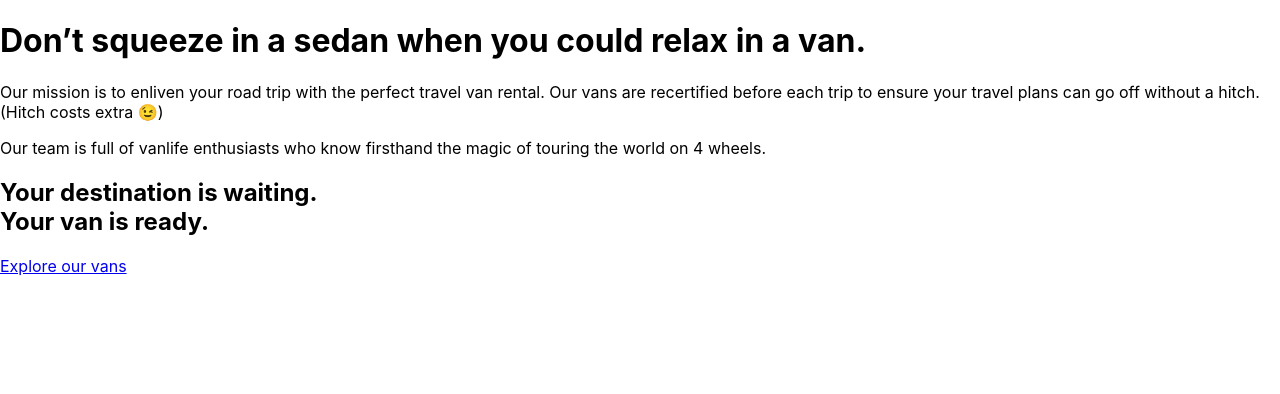
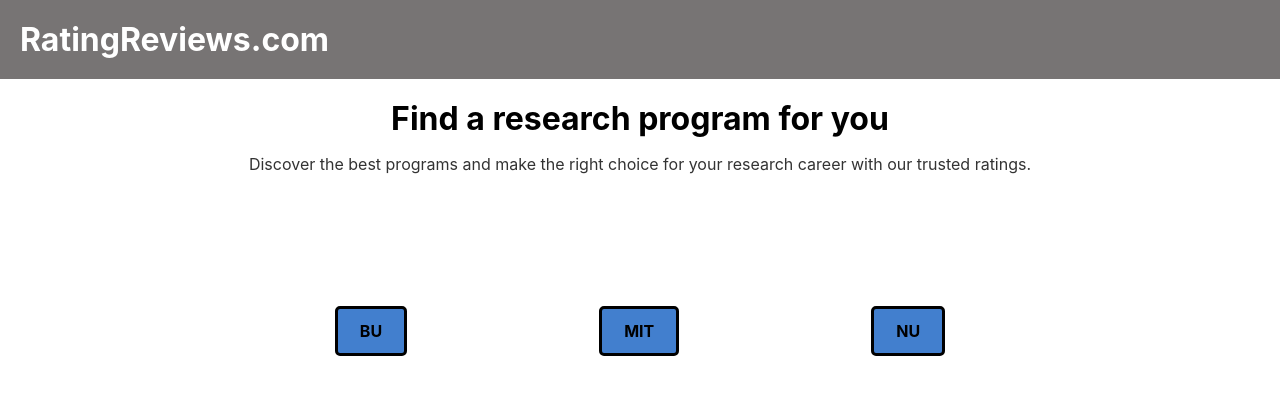
Before and after one commit to NoahRobit72/ReactTest, a React (Create React App) app in the folder research-app/: page / in a window 1280 px wide. Shown: the top 394 px of the page. Built offline with nearby package versions, Linux system fonts and the light colour scheme.

Commit message:
working homepage

```diff
--- a/research-app/src/App.js
+++ b/research-app/src/App.js
@@ -1,22 +1,24 @@
 import React from 'react';
 import { BrowserRouter, Routes, Route } from "react-router-dom"
 import Home from "./pages/Home"
+import LabsBU from "./pages/LabPages/LabsBU"
+import LabsMIT from "./pages/LabPages/LabsMIT"
+import LabsNU from "./pages/LabPages/LabsNU"
+
 
 function App() {
   return (
     <BrowserRouter>
       <Routes>
         <Route path="/" element={<Home />} />
-        <Route path="/about" element={<About />} />
+        <Route path="/LabsBU" element={<LabsBU />} />
+        <Route path="/LabsMIT" element={<LabsMIT />} />
+        <Route path="/LabsNU" element={<LabsNU />} />
       </Routes>
     </BrowserRouter>
   )
 }
 
-function About() {
-  return (
-    <h1>About page goes here! 🎉</h1>
-  )
-}
+
 
 export default App;
--- /dev/null
+++ b/research-app/src/components/Header.js
@@ -0,0 +1,12 @@
+import React from 'react';
+import '../css/Header.css';
+
+function Header() {
+  return (
+    <header>
+      <h1>RatingReviews.com</h1>
+    </header>
+  );
+}
+
+export default Header;
--- /dev/null
+++ b/research-app/src/components/Slogan.js
@@ -0,0 +1,13 @@
+import React from 'react';
+import '../css/Slogan.css';
+
+function Slogan() {
+  return (
+    <div className="slogan">
+      <h1>Find a research program for you</h1>
+      <p>Discover the best programs and make the right choice for your research career with our trusted ratings.</p>
+    </div>
+  );
+}
+
+export default Slogan;
--- /dev/null
+++ b/research-app/src/css/Header.css
@@ -0,0 +1,12 @@
+header {
+    background-color: rgb(119, 116, 116);
+    color: rgb(255, 255, 255);
+    padding: 20px;
+    text-align: left;
+  }
+
+  h1 {
+    margin: 0;
+    font-size: 2rem;
+
+  }
--- /dev/null
+++ b/research-app/src/css/Home.css
@@ -0,0 +1,21 @@
+.link-button {
+    display: inline-block;
+    text-decoration: none;
+    border: solid;
+    padding: .75rem 1.375rem;
+    color: initial;
+    font-weight: 700;
+    border-radius: 5px;
+    cursor: pointer;
+    transition: transform .1s ease-in-out;
+    margin: 1in;
+    background-color: rgb(66, 127, 206); /* Green */
+}
+
+.link-button:hover {
+    transform: translate(1px, 1px);
+}
+
+.button-div{
+    text-align: center;
+}
--- /dev/null
+++ b/research-app/src/css/Slogan.css
@@ -0,0 +1,9 @@
+.slogan {
+    padding: 20px;
+    text-align: center;
+  }
+
+.slogan p {
+    font-size: 16px;
+    color: #333333;
+  }
--- a/research-app/src/pages/Home.js
+++ b/research-app/src/pages/Home.js
@@ -1,17 +1,18 @@
 import React from "react"
 import { Link } from "react-router-dom"
+import Header from "../components/Header"
+import Slogan from "../components/Slogan"
+import "../css/Home.css"
 
 export default function Home() {
     return (
     <div className="about-page-container">
-        <div className="about-page-content">
-            <h1>Don’t squeeze in a sedan when you could relax in a van.</h1>
-            <p>Our mission is to enliven your road trip with the perfect travel van rental. Our vans are recertified before each trip to ensure your travel plans can go off without a hitch. (Hitch costs extra 😉)</p>
-            <p>Our team is full of vanlife enthusiasts who know firsthand the magic of touring the world on 4 wheels.</p>
-        </div>
-        <div className="about-page-cta">
-            <h2>Your destination is waiting.<br />Your van is ready.</h2>
-            <Link className="link-button" to="/vans">Explore our vans</Link>
+        <Header/>
+        <Slogan/>
+        <div className="button-div">
+            <Link className="link-button" to="/LabsBU">BU</Link>
+            <Link className="link-button" to="/LabsMIT">MIT</Link>
+            <Link className="link-button" to="/LabsNU">NU</Link>
         </div>
     </div>
     )
--- /dev/null
+++ b/research-app/src/pages/LabPages/LabsBU.js
@@ -0,0 +1,9 @@
+import React from "react"
+
+export default function LabsBU() {
+    return (
+        <div>
+            <h2>This is a page about BU Labs</h2>
+        </div>
+    );
+}
--- /dev/null
+++ b/research-app/src/pages/LabPages/LabsMIT.js
@@ -0,0 +1,9 @@
+import React from "react"
+
+export default function LabsMIT() {
+    return (
+        <div>
+            <h2>This is a page about MIT Labs</h2>
+        </div>
+    );
+}
--- /dev/null
+++ b/research-app/src/pages/LabPages/LabsNU.js
@@ -0,0 +1,9 @@
+import React from "react"
+
+export default function LabsNU() {
+    return (
+        <div>
+            <h2>This is a page about Northeastern Labs</h2>
+        </div>
+    );
+}
```
Also changed, not shown: research-app/src/pages/LabsBU.js (deleted).
